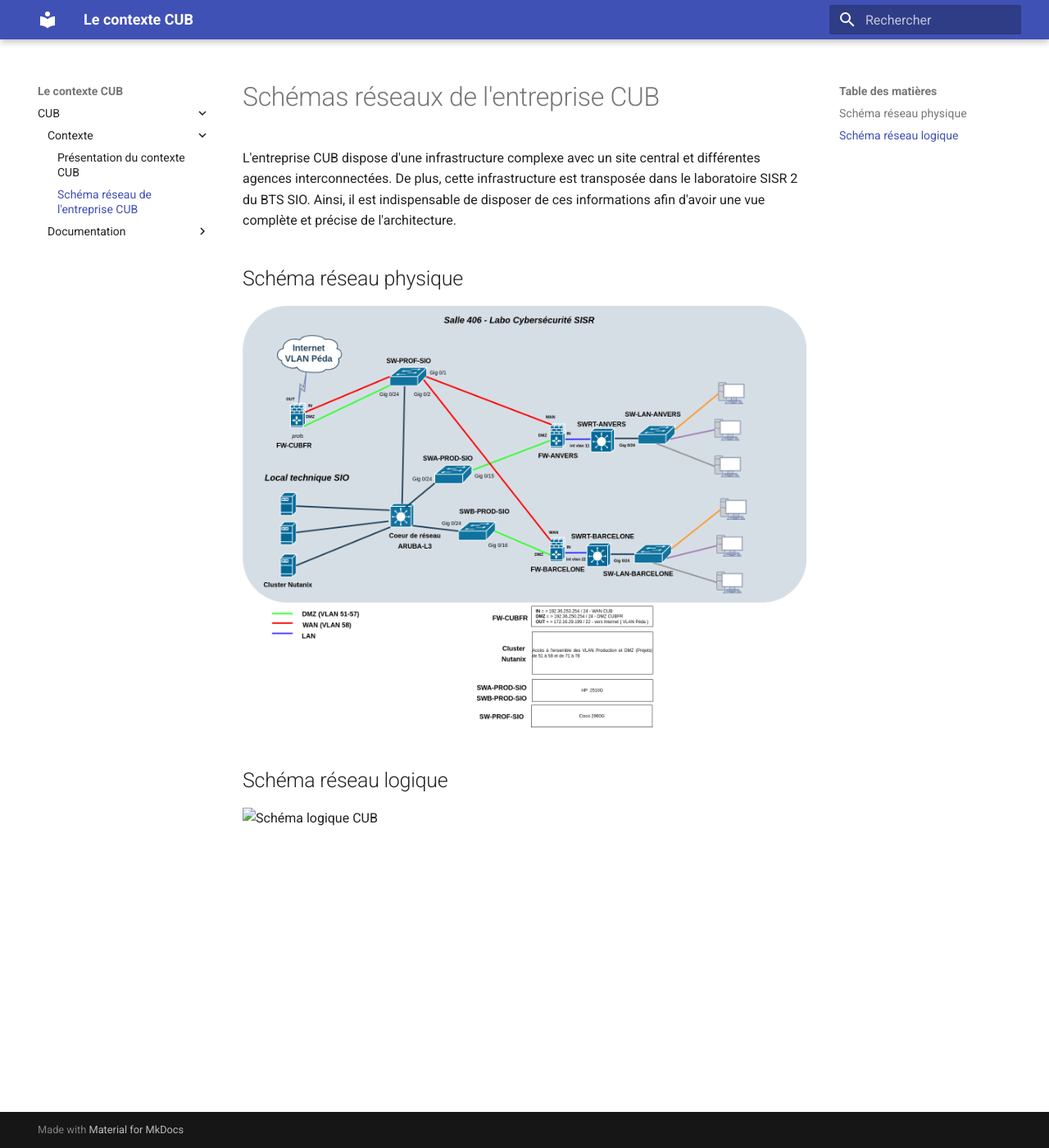
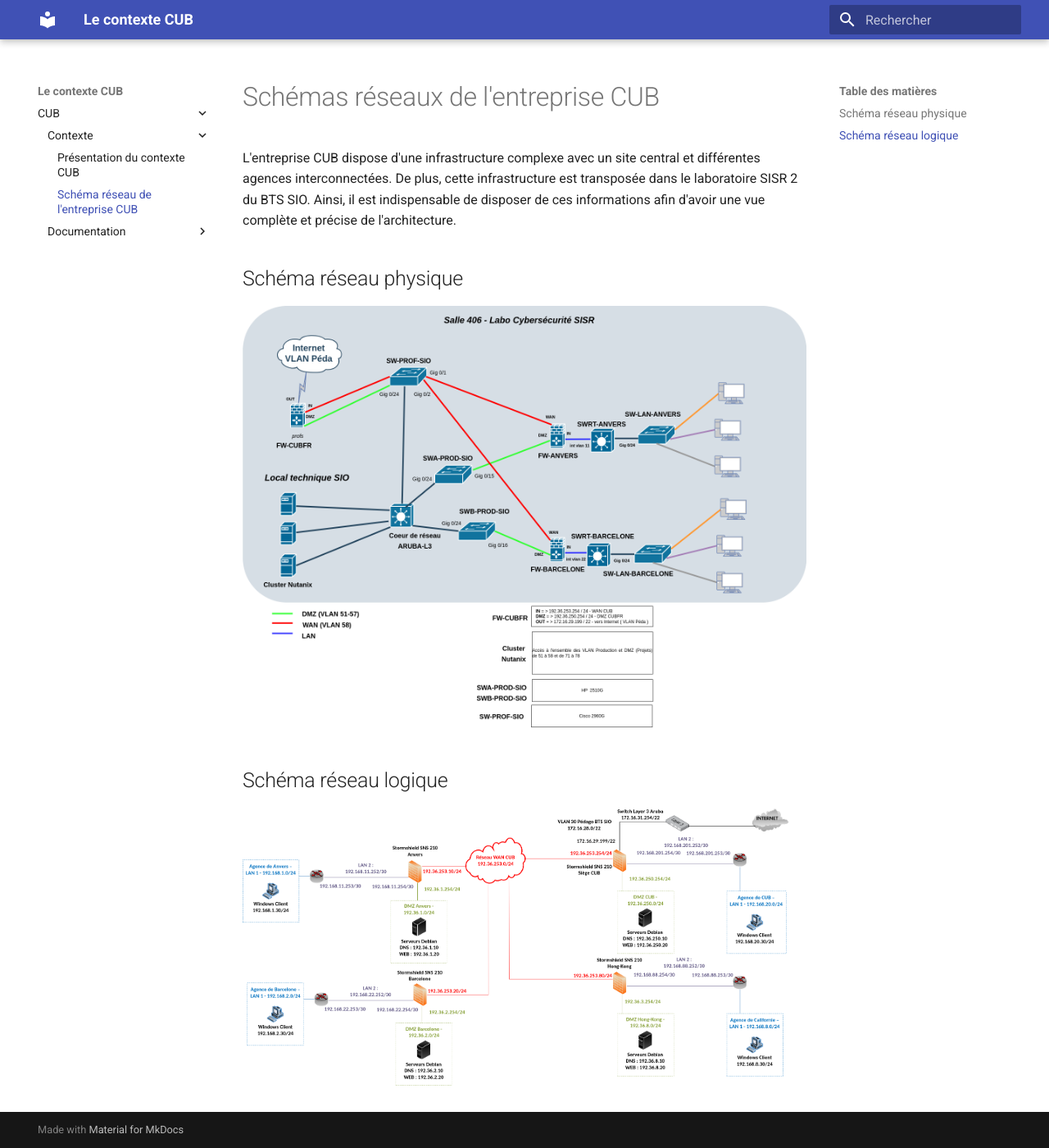
Before and after one commit to Joris-Texier/documentation-cub, an MkDocs documentation site: the page built from docs/CUB/Contexte/02-schemas.md, in a window 1280 px wide and 1400 px high. Shown: the whole window at 82% size. Built offline with MkDocs 1.6.1 and Material for MkDocs 9.7.7, drawn with Linux system fonts in a browser that asks for light colours.

```diff
--- a/docs/CUB/Contexte/02-schemas.md
+++ b/docs/CUB/Contexte/02-schemas.md
@@ -8,4 +8,4 @@
 
 ## Schéma réseau logique
 
-![Schéma logique CUB](../media/cub/schemalogique.png)
+![Schéma logique CUB](../media/schemalogique.png)
```
